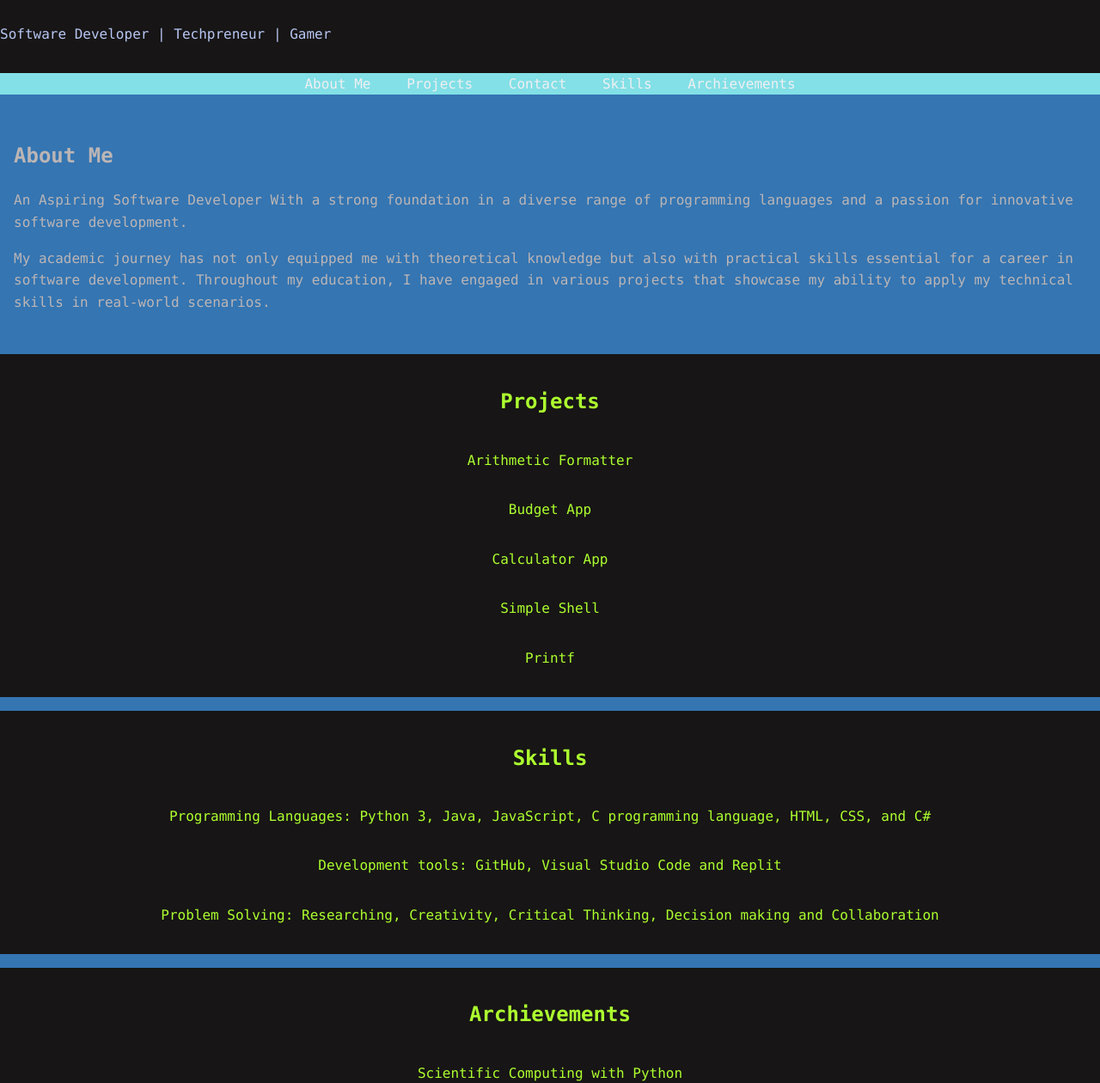
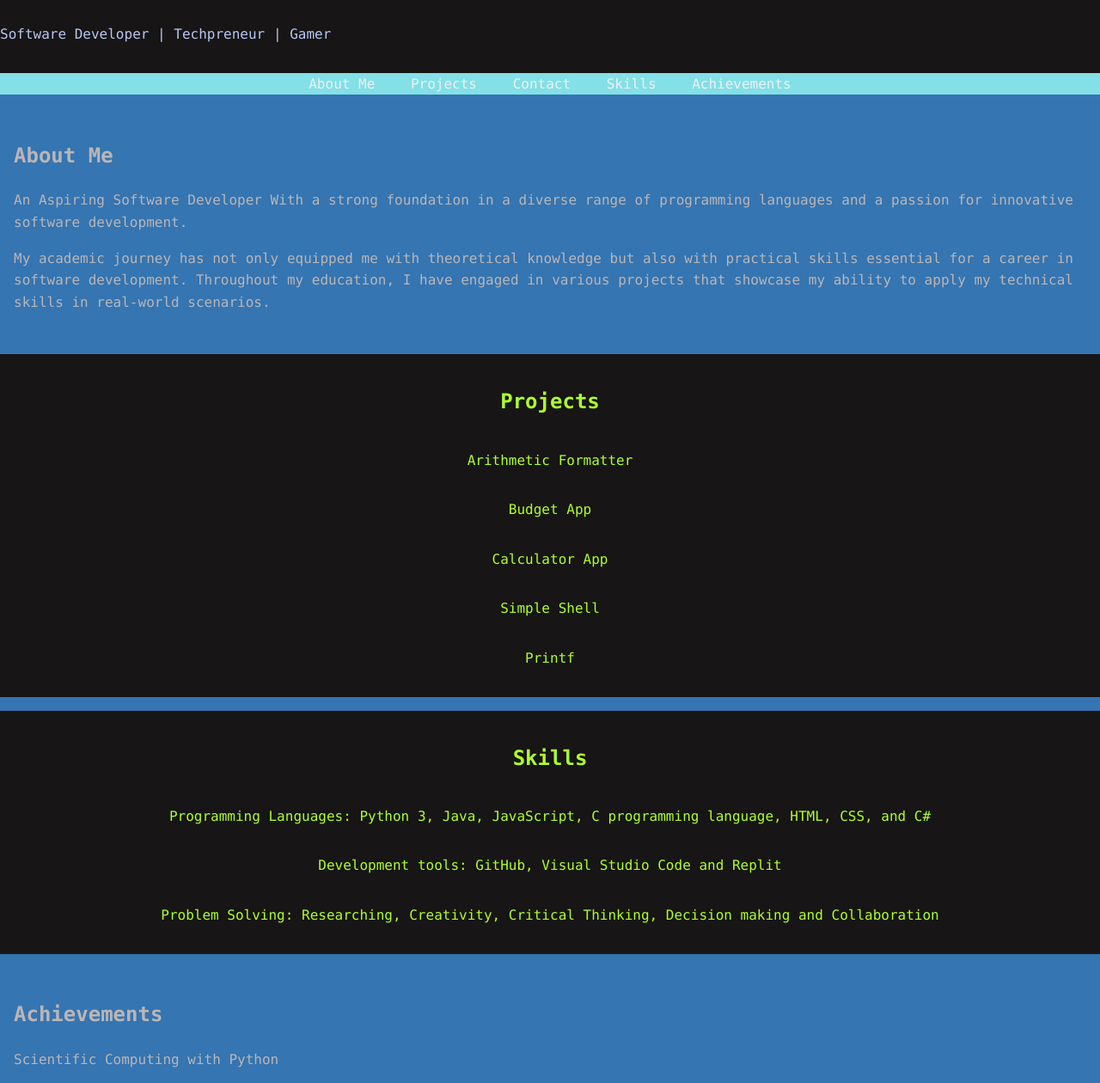
Before and after one commit to manliketumi/manliketumi.github.io, a plain HTML site: page Index.html in a window 1280 px wide. Shown: the part 83-1343 px from the top of the page at 86% size. Drawn offline with Linux system fonts and the light colour scheme.

Commit message:
Update Index.html

```diff
--- a/Index.html
+++ b/Index.html
@@ -15,8 +15,8 @@
             <li><a href="#about">About Me</a></li>
             <li><a href="#projects">Projects</a></li>
             <li><a href="#contact">Contact</a></li>
-            <li><a href="#skills">Skills</a><li>
-            <li><a href="#archievements">Archievements</a><li>
+            <li><a href="#skills">Skills</a></li>
+            <li><a href="#achievements">Achievements</a></li>
         </ul>
     </nav>
 
@@ -43,8 +43,8 @@
         <p>Problem Solving: Researching, Creativity, Critical Thinking, Decision making and Collaboration</p>
     </section>
 
-    <section id="archievements">
-        <h2>Archievements</h2>
+    <section id="achievements">
+        <h2>Achievements</h2>
         <p>Scientific Computing with Python</p>
         <p>Fundamentals of Digital Marketing</p>
     </section>
```
